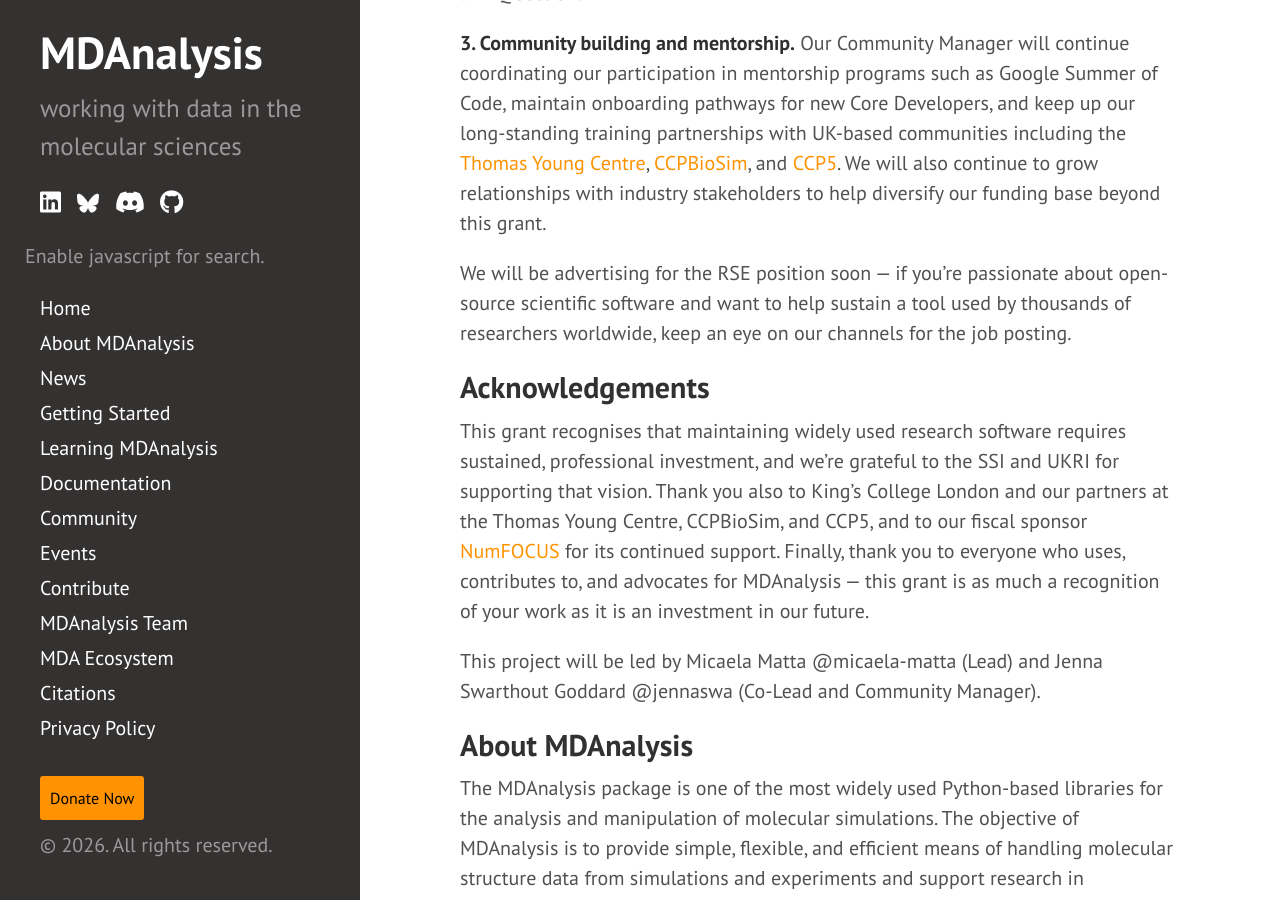
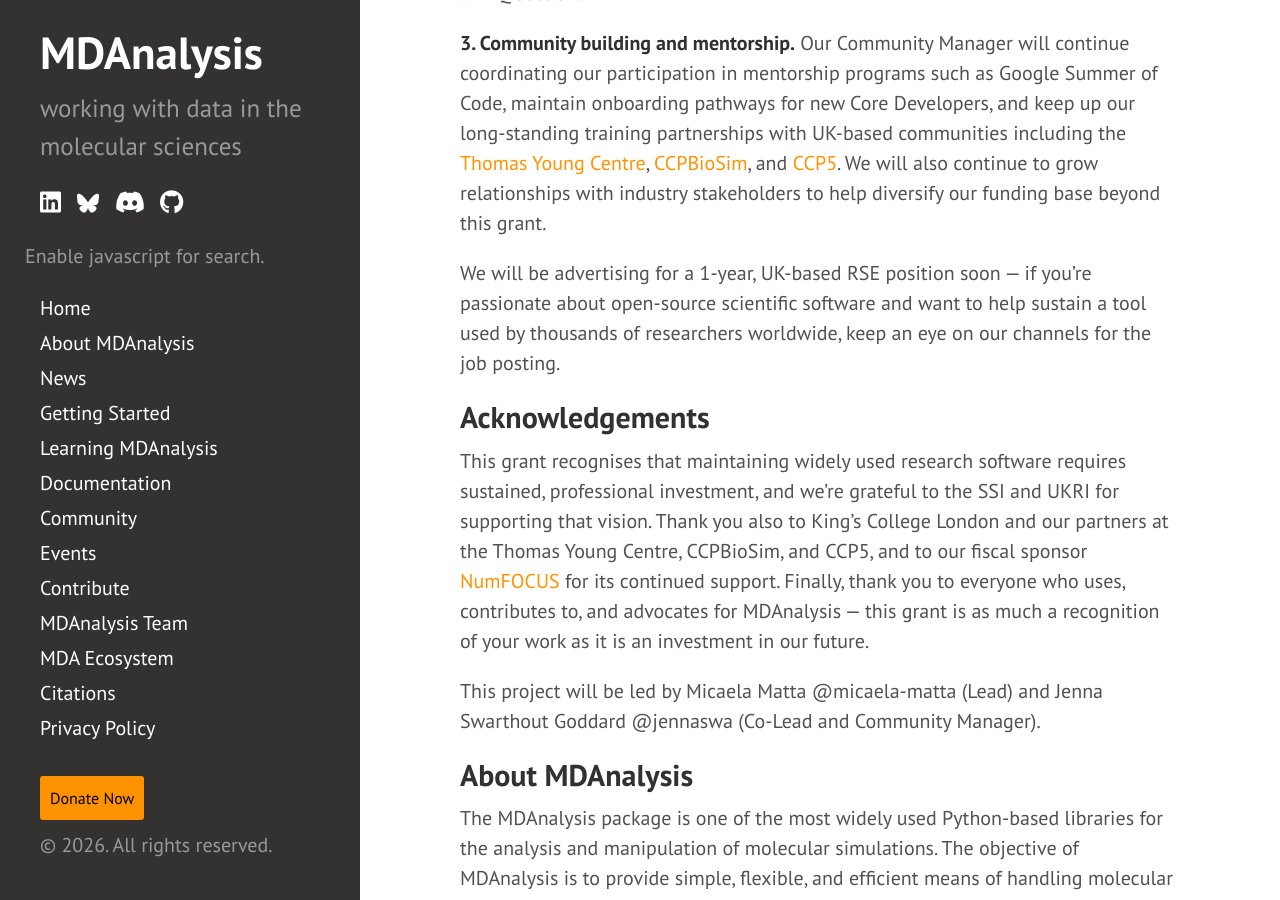
Before and after one commit to MDAnalysis/MDAnalysis.github.io, a Jekyll site: the page built from _posts/2026-08-11-RSMF-grant.md, in a window 1280 px wide and 900 px high, scrolled down 1637 px. Built offline with Jekyll 4.4.1, drawn with Linux system fonts in a browser that asks for light colours; comment, search, counter and statistics services are not loaded.

Commit message:
Clarify RSE position details in grant announcement
Specify that the RSE position is UK-based and for 1 year

```diff
--- a/_posts/2026-08-11-RSMF-grant.md
+++ b/_posts/2026-08-11-RSMF-grant.md
@@ -23,7 +23,7 @@ Over the 12-month grant period, our RSE and Community Manager will work across t
 
 **3. Community building and mentorship.** Our Community Manager will continue coordinating our participation in mentorship programs such as Google Summer of Code, maintain onboarding pathways for new Core Developers, and keep up our long-standing training partnerships with UK-based communities including the [Thomas Young Centre][], [CCPBioSim][], and [CCP5][]. We will also continue to grow relationships with industry stakeholders to help diversify our funding base beyond this grant.
 
-We will be advertising for the RSE position soon — if you're passionate about open-source scientific software and want to help sustain a tool used by thousands of researchers worldwide, keep an eye on our channels for the job posting.
+We will be advertising for a 1-year, UK-based RSE position soon — if you're passionate about open-source scientific software and want to help sustain a tool used by thousands of researchers worldwide, keep an eye on our channels for the job posting.
 
 ## Acknowledgements
 
```
